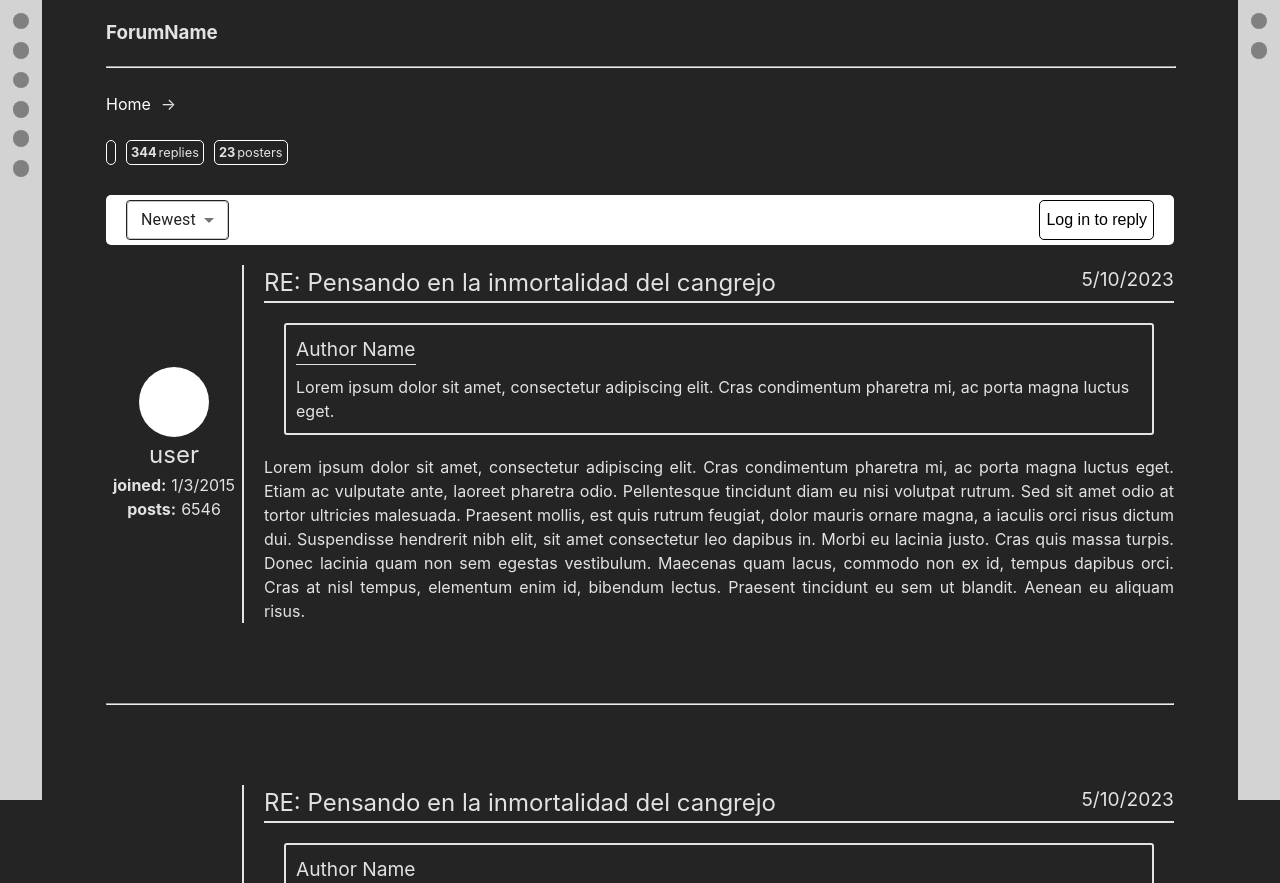
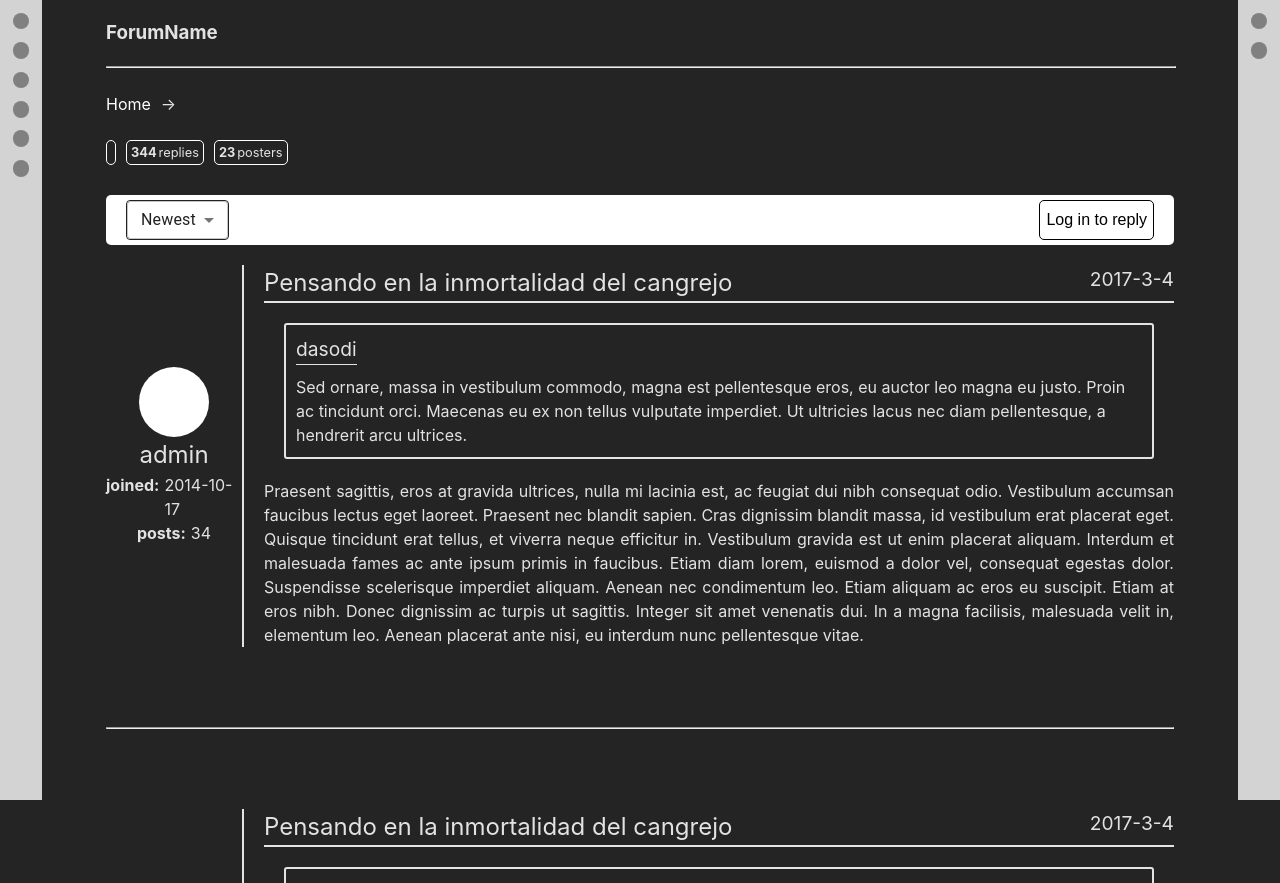
Before and after one commit to tomasrobino/forum, a React (Vite) app in the folder client/: page /category/1/post/1 in a window 1280 px wide. Shown: the top 883 px of the page. Built offline with nearby package versions, Linux system fonts and the light colour scheme; no server answers.

Commit message:
added props to Reply

```diff
--- a/client/src/components/post/Post.tsx
+++ b/client/src/components/post/Post.tsx
@@ -50,9 +50,41 @@ export function Post() {
     <>
       <PostHeader categoryURL={parentCategory.urlName} category={parentCategory.title} iconColor={""} icon={""} title={post.title} replies={344} posters={23} />
       <MenuBar options={[{value: "newest", name: "Newest"}, {value: "oldest", name: "Oldest"}]} />
-      <Reply quote={true} />
+      <Reply
+        quote={{
+          author: "dasodi",
+          text: "Sed ornare, massa in vestibulum commodo, magna est pellentesque eros, eu auctor leo magna eu justo. Proin ac tincidunt orci. Maecenas eu ex non tellus vulputate imperdiet. Ut ultricies lacus nec diam pellentesque, a hendrerit arcu ultrices."
+        }}
+        title="Pensando en la inmortalidad del cangrejo"
+        date="2017-3-4"
+        text="Praesent sagittis, eros at gravida ultrices, nulla mi lacinia est, ac feugiat dui nibh consequat odio. Vestibulum accumsan faucibus lectus eget laoreet. Praesent nec blandit sapien. Cras dignissim blandit massa, id vestibulum erat placerat eget. Quisque tincidunt erat tellus, et viverra neque efficitur in. Vestibulum gravida est ut enim placerat aliquam. Interdum et malesuada fames ac ante ipsum primis in faucibus. Etiam diam lorem, euismod a dolor vel, consequat egestas dolor. Suspendisse scelerisque imperdiet aliquam. Aenean nec condimentum leo. Etiam aliquam ac eros eu suscipit. Etiam at eros nibh. Donec dignissim ac turpis ut sagittis. Integer sit amet venenatis dui. In a magna facilisis, malesuada velit in, elementum leo. Aenean placerat ante nisi, eu interdum nunc pellentesque vitae."
+        user={{
+          posts: 34,
+          username: "admin",
+          joinDate: "2014-10-17",
+          avatar: "",
+          profile: "",
+          topics: 12
+        }}
+      />
       <hr style={{ margin: "80px 0" }} />
-      <Reply quote={true} />
+      <Reply
+        quote={{
+          author: "dasodi",
+          text: "Sed ornare, massa in vestibulum commodo, magna est pellentesque eros, eu auctor leo magna eu justo. Proin ac tincidunt orci. Maecenas eu ex non tellus vulputate imperdiet. Ut ultricies lacus nec diam pellentesque, a hendrerit arcu ultrices."
+        }}
+        title="Pensando en la inmortalidad del cangrejo"
+        date="2017-3-4"
+        text="Praesent sagittis, eros at gravida ultrices, nulla mi lacinia est, ac feugiat dui nibh consequat odio. Vestibulum accumsan faucibus lectus eget laoreet. Praesent nec blandit sapien. Cras dignissim blandit massa, id vestibulum erat placerat eget. Quisque tincidunt erat tellus, et viverra neque efficitur in. Vestibulum gravida est ut enim placerat aliquam. Interdum et malesuada fames ac ante ipsum primis in faucibus. Etiam diam lorem, euismod a dolor vel, consequat egestas dolor. Suspendisse scelerisque imperdiet aliquam. Aenean nec condimentum leo. Etiam aliquam ac eros eu suscipit. Etiam at eros nibh. Donec dignissim ac turpis ut sagittis. Integer sit amet venenatis dui. In a magna facilisis, malesuada velit in, elementum leo. Aenean placerat ante nisi, eu interdum nunc pellentesque vitae."
+        user={{
+          posts: 34,
+          username: "admin",
+          joinDate: "2014-10-17",
+          avatar: "",
+          profile: "",
+          topics: 12
+        }}
+      />
     </>
   );
 }
--- a/client/src/components/post/Reply.tsx
+++ b/client/src/components/post/Reply.tsx
@@ -1,27 +1,28 @@
 import styles from "./Reply.module.css"
+import {user} from "../../types.ts";
 
-export function Reply(props: {quote?: boolean}) {
+export function Reply(props: {quote?: { author: string, text: string }, title: string, text: string, date: string, user: user}) {
   return (
     <div className={styles.reply}>
       <div className={styles.parentPanel}>
         <div className={styles.userPanel}>
           <div className={styles.profilePicture}></div>
-          <p className={styles.user}>user</p>
-          <div className={styles.datapoint}><p className={styles.dataTitle}>joined:</p> <p className={styles.userData}>1/3/2015</p></div>
-          <div className={styles.datapoint}><p className={styles.dataTitle}>posts:</p> <p className={styles.userData}>6546</p></div>
+          <p className={styles.user}>{props.user.username}</p>
+          <div className={styles.datapoint}><p className={styles.dataTitle}>joined:</p> <p className={styles.userData}>{props.user.joinDate}</p></div>
+          <div className={styles.datapoint}><p className={styles.dataTitle}>posts:</p> <p className={styles.userData}>{props.user.posts}</p></div>
         </div>
         <div className={styles.textPanel}>
           <div className={styles.bar}>
-            <p className={styles.title}>RE: Pensando en la inmortalidad del cangrejo</p>
-            <p className={styles.date}>5/10/2023</p>
+            <p className={styles.title}>{props.title}</p>
+            <p className={styles.date}>{props.date}</p>
           </div>
           {props.quote?
             <div className={styles.quoteBox}>
-              <p className={styles.quoteAuthor}>Author Name</p>
-              <p className={styles.quoteText}>Lorem ipsum dolor sit amet, consectetur adipiscing elit. Cras condimentum pharetra mi, ac porta magna luctus eget.</p>
+                <p className={styles.quoteAuthor}>{props.quote.author}</p>
+              <p className={styles.quoteText}>{props.quote.text}</p>
             </div>
             : null}
-          <p className={styles.text}>Lorem ipsum dolor sit amet, consectetur adipiscing elit. Cras condimentum pharetra mi, ac porta magna luctus eget. Etiam ac vulputate ante, laoreet pharetra odio. Pellentesque tincidunt diam eu nisi volutpat rutrum. Sed sit amet odio at tortor ultricies malesuada. Praesent mollis, est quis rutrum feugiat, dolor mauris ornare magna, a iaculis orci risus dictum dui. Suspendisse hendrerit nibh elit, sit amet consectetur leo dapibus in. Morbi eu lacinia justo. Cras quis massa turpis. Donec lacinia quam non sem egestas vestibulum. Maecenas quam lacus, commodo non ex id, tempus dapibus orci. Cras at nisl tempus, elementum enim id, bibendum lectus. Praesent tincidunt eu sem ut blandit. Aenean eu aliquam risus.</p>
+          <p className={styles.text}>{props.text}</p>
         </div>
       </div>
     </div>
```
Also changed, not shown: client/src/types.ts (+9 -0 lines).
